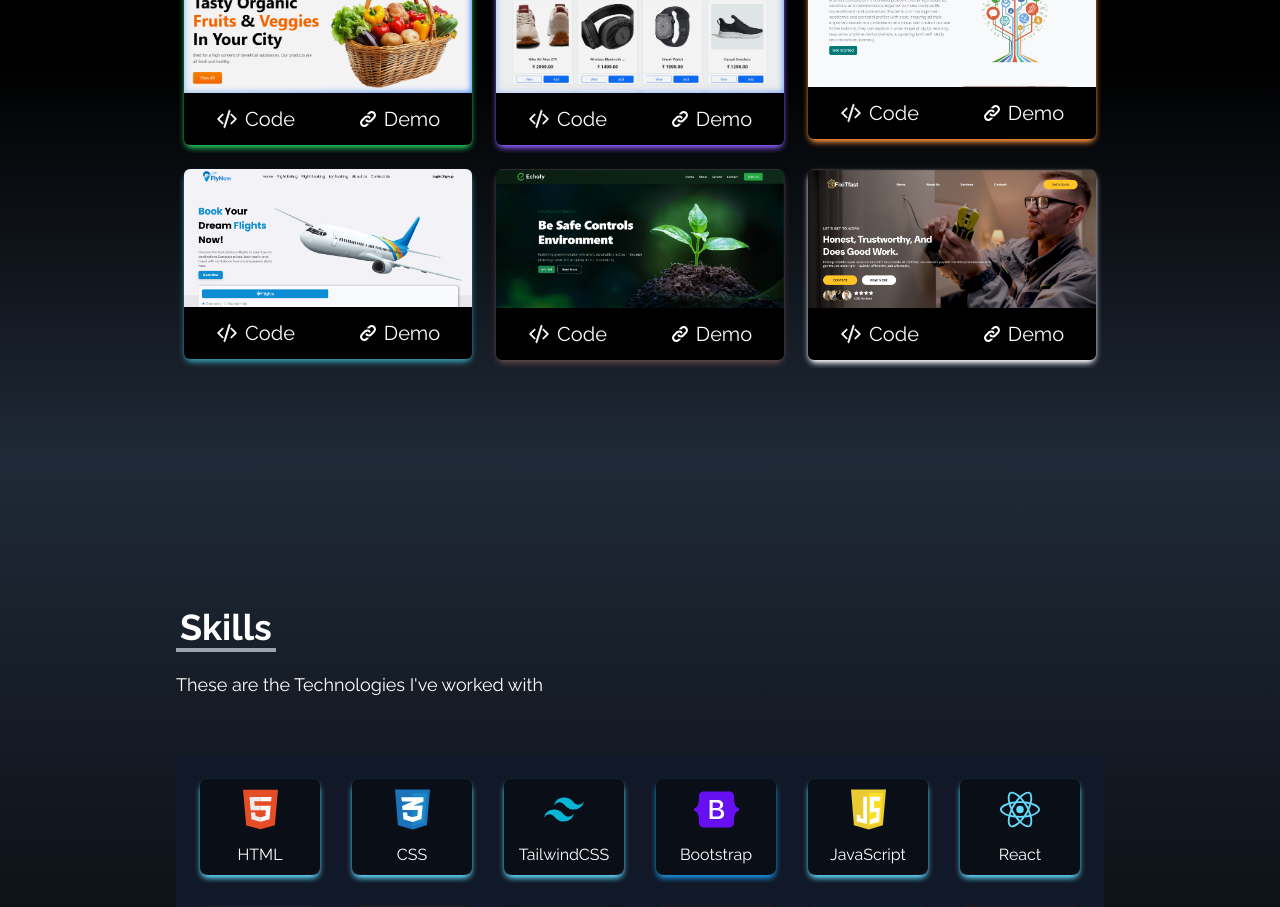
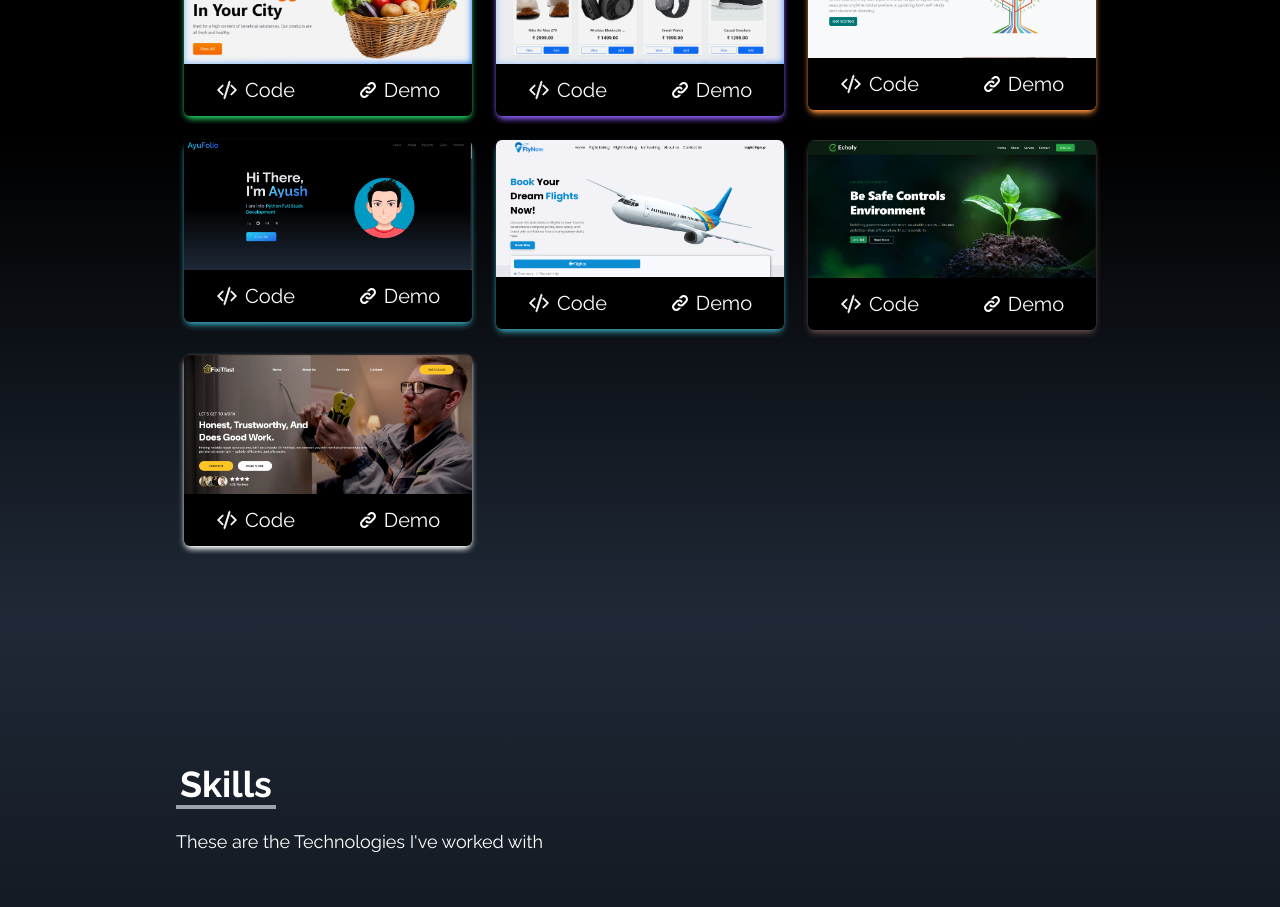
Before and after one commit to ayushrusiya9/AyuFolio, a React (Vite) app: page / in a window 1280 px wide. Shown: the part 3060-3967 px from the top of the page. Built offline with nearby package versions, Linux system fonts and the light colour scheme.

Commit message:
feat: add AyuFolio project details and image to projects data

```diff
--- a/src/data/projects.js
+++ b/src/data/projects.js
@@ -4,6 +4,7 @@ import Edunexus from "../assets/Projects/edunexus.png"
 import fixitfast from "../assets/Projects/fixitfast.png"
 import shopora from "../assets/Projects/shopora.png"
 import grocify from "../assets/Projects/grocify.png"
+import ayuFolio from "../assets/Projects/ayufolio.png"
 
 const projects = [
     {
@@ -39,6 +40,18 @@ const projects = [
         style: {
             shadow: "shadow-[#FB923C]",
             cover: "from-[#FB923C]",
+            display: " hidden group-hover:flex"
+        }
+    },
+     {
+        img: ayuFolio,
+        name: "AyuFolio - A modern developer portfolio",
+        demo: "https://ayu-folio.vercel.app/",
+        code: "https://github.com/ayushrusiya9/AyuFolio",
+        description: "AyuFolio - A modern developer portfolio built to showcase my projects, skills, and experience. Designed with a clean UI, responsive layout, and smooth user experience.",
+        style: {
+            shadow: "shadow-[#3498AB]",
+            cover: "from-[#3498AB]",
             display: " hidden group-hover:flex"
         }
     },
```
Also changed, not shown: src/assets/Projects/ayufolio.png (added).
